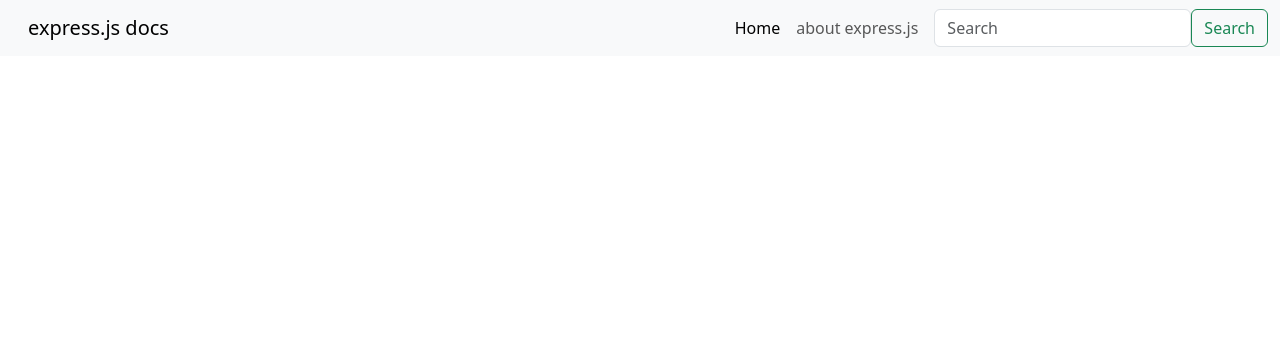
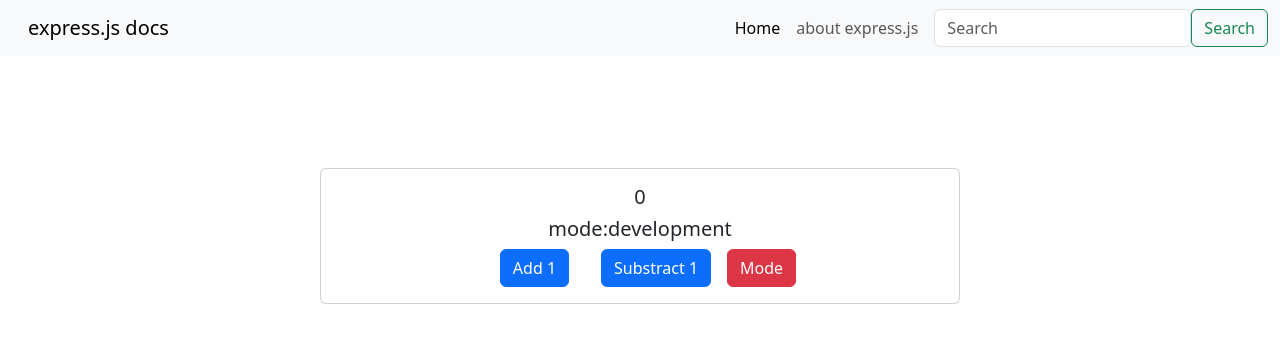
Before and after one commit to muhammad-hamza-liaqat/react.js-learning, a React (Create React App) app: page / in a window 1280 px wide. Shown: the top 342 px of the page. Built offline with nearby package versions, Linux system fonts and the light colour scheme.

Commit message:
added useState()

```diff
--- a/src/App.js
+++ b/src/App.js
@@ -1,9 +1,14 @@
+import CardCounter from './components/CardCounter'
 import NavBar from './components/NavBar'
+import "./style/components.css"
 
 function App() {
   return (
     <>
       <NavBar name='express.js docs' about='about express.js' />
+      <div className="cardCounter">
+        <CardCounter />
+      </div>
     </>
   )
 }
--- /dev/null
+++ b/src/components/CardCounter.jsx
@@ -0,0 +1,34 @@
+import React, { useState } from 'react'
+export default function CardCounter() {
+    const [counter, setCounter] = useState(0)
+    const [mode, setMode] = useState("development")
+    const addOne = () => {
+        setCounter(previousCount => previousCount + 1)
+    }
+    const subOne = () => {
+        if (counter === 0) return
+        setCounter(previousCount => previousCount - 1)
+    }
+    const changeMode = () => {
+        if (mode === "development"){
+            setMode("Production")
+        }
+        else {
+            setMode("development")
+        }
+    }
+
+    return (
+        <>
+            <div className='card w-50'>
+                <div className='card-body'>
+                    <h5 className='card-title'>{counter}</h5>
+                    <h5 className='card-title'>mode:{mode}</h5>
+                    <div className='btn btn-primary mx-3' onClick={addOne}>Add 1</div>
+                    <div className='btn btn-primary mx-3' onClick={subOne}>Substract 1</div>
+                    <div className='btn btn-danger' onClick={changeMode}>Mode</div>
+                </div>
+            </div>
+        </>
+    )
+}
--- /dev/null
+++ b/src/style/components.css
@@ -0,0 +1,7 @@
+.cardCounter{
+    display: flex;
+    flex-direction: row;
+    text-align: center;
+    justify-content: center;
+    margin-top: 7rem ;
+}
```
